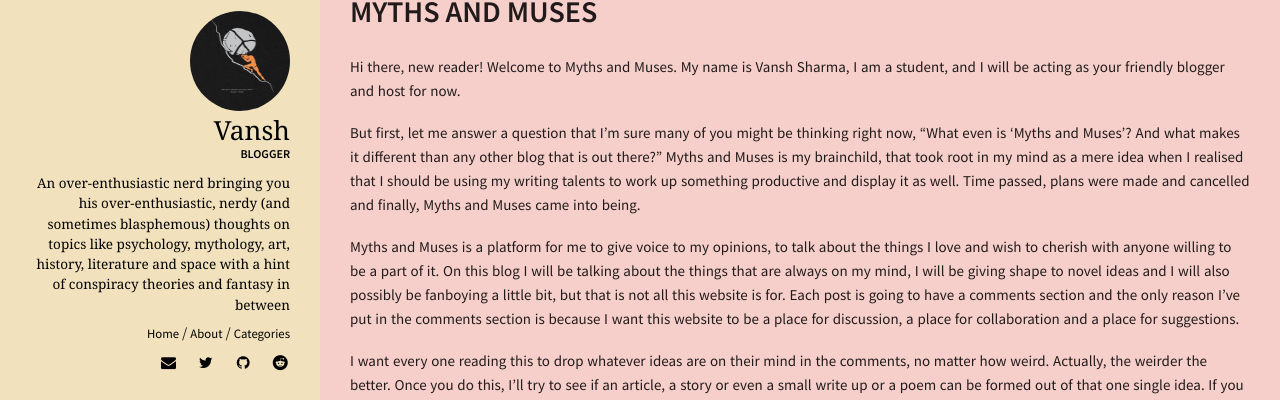
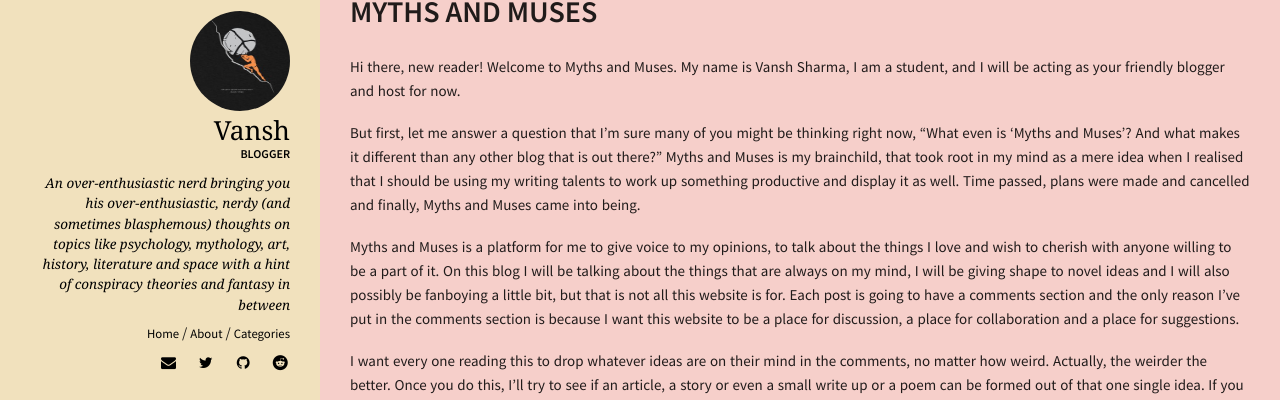
Before and after one commit to Vansh921/Website, a Jekyll site: the page built from index.html, in a window 1280 px wide. Shown: the part 729-1129 px from the top of the page. Built offline with Jekyll 4.4.1, drawn with Linux system fonts in a browser that asks for light colours; the list of posts is cut into pages by our own code; comment, search, counter and statistics services are not loaded.

Commit message:
font family update

```diff
--- a/_sass/pages/_post.scss
+++ b/_sass/pages/_post.scss
@@ -256,6 +256,7 @@ a,span,.social-links ul li a.social-link-item,.tag-list .tag-group .tag-group-ti
 }
 span.author_bio.mbm{
   font-family:$font-family-noto-serif-italic !important;
+  font-style: italic !important;
 }
 #post h1{
   font-family:$font-family-noto-serif-italic !important;
```
